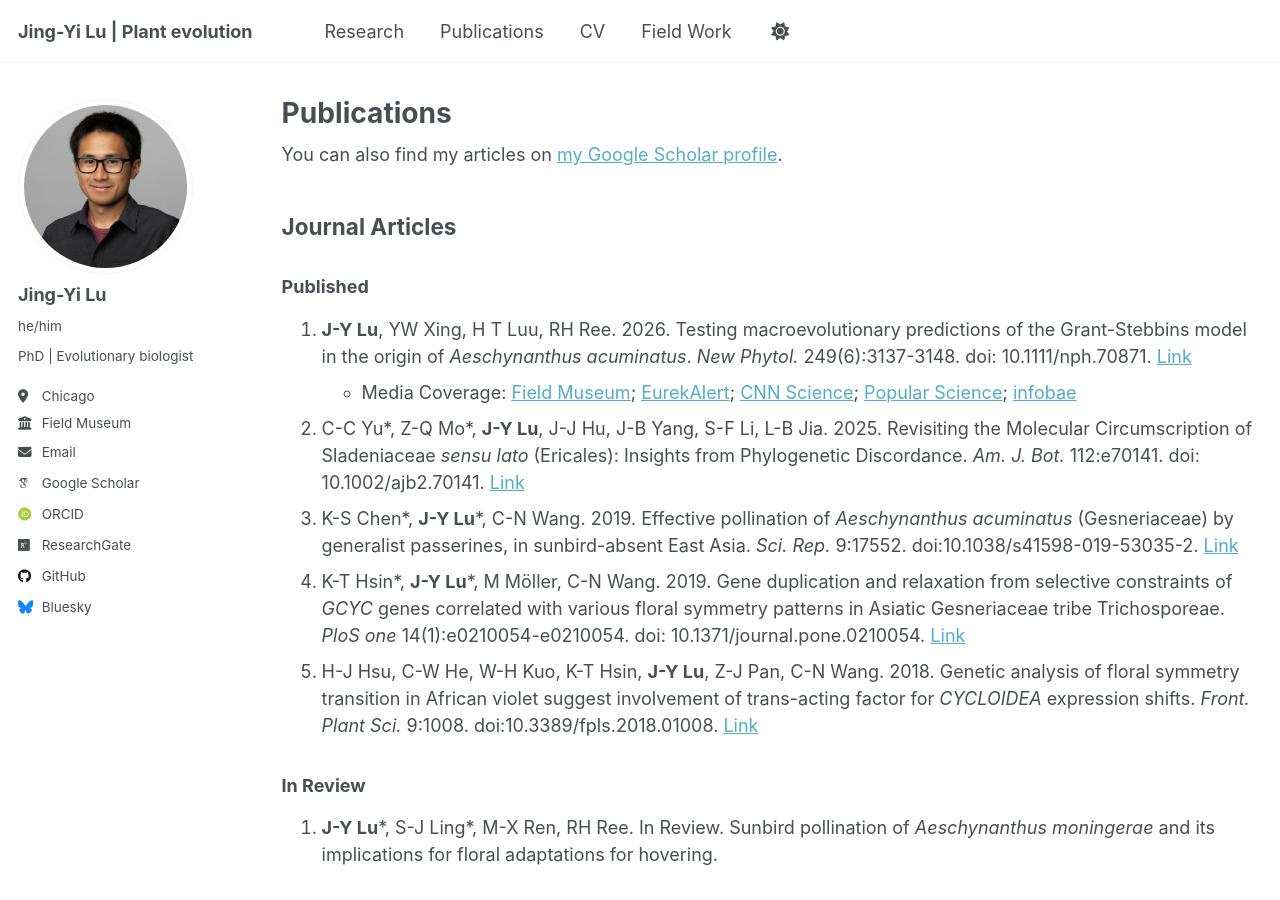
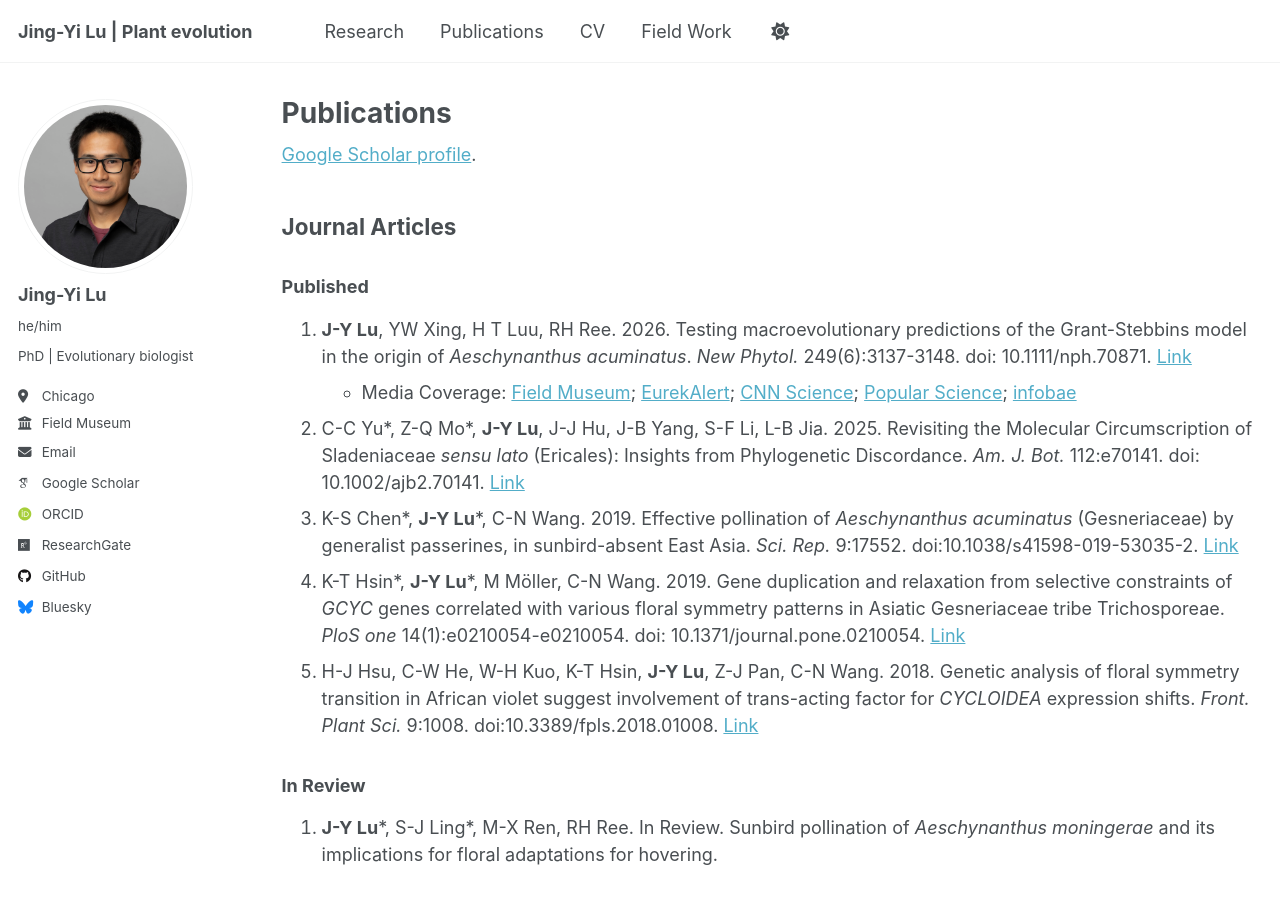
Before and after one commit to jingyilu/jingyilu.github.io, a Jekyll site: the page built from _pages/publications.md, in a window 1280 px wide and 900 px high. Built offline with Jekyll 4.4.1, drawn with Linux system fonts in a browser that asks for light colours; some web fonts are replaced; a script that is not in the unit is left out.

Commit message:
update publication

```diff
--- a/_pages/publications.md
+++ b/_pages/publications.md
@@ -6,7 +6,7 @@
 ---
 
 {% if site.author.googlescholar %}
-  <div class="wordwrap">You can also find my articles on <a href="{{site.author.googlescholar}}">my Google Scholar profile</a>.</div>
+  <div class="wordwrap"><a href="{{site.author.googlescholar}}">Google Scholar profile</a>.</div>
 {% endif %}
 
 
```
